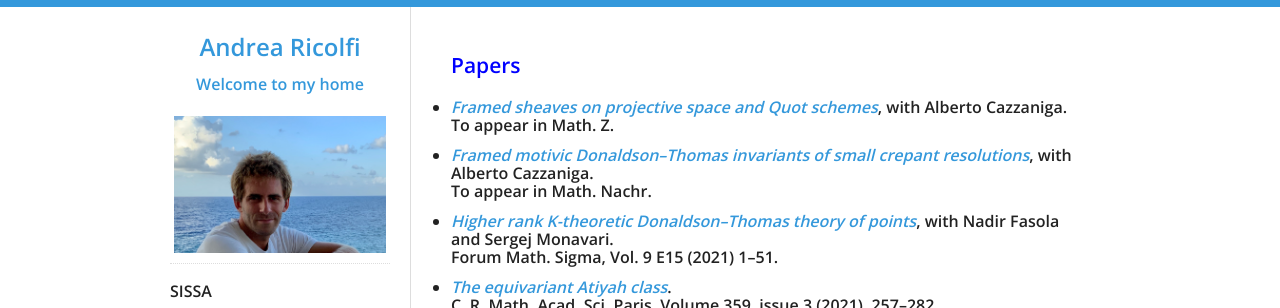
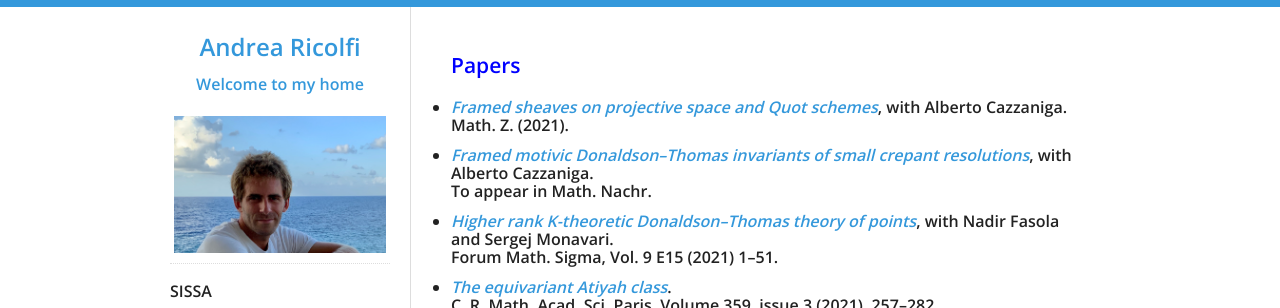
Before and after one commit to atricolfi/atricolfi.github.io, a Jekyll site: the page built from MATHEMATICS/Papers.html, in a window 1280 px wide. Shown: the top 308 px of the page. Built offline with Jekyll 4.4.1, drawn with Linux system fonts in a browser that asks for light colours.

Commit message:
Update Papers.html

```diff
--- a/MATHEMATICS/Papers.html
+++ b/MATHEMATICS/Papers.html
@@ -9,9 +9,9 @@
 
 
   <ul>
-    <li><a href="https://arxiv.org/abs/2004.13633"><em>Framed sheaves on projective space and Quot schemes</em></a>, with Alberto Cazzaniga.
+    <li><a href="https://link.springer.com/article/10.1007%2Fs00209-021-02802-x"><em>Framed sheaves on projective space and Quot schemes</em></a>, with Alberto Cazzaniga.
   <br>
-  To appear in Math. Z. <!--[<a href="https://arxiv.org/abs/2004.13633">Preprint</a>]-->
+  Math. Z. (2021).
      </li>
 
 
```
